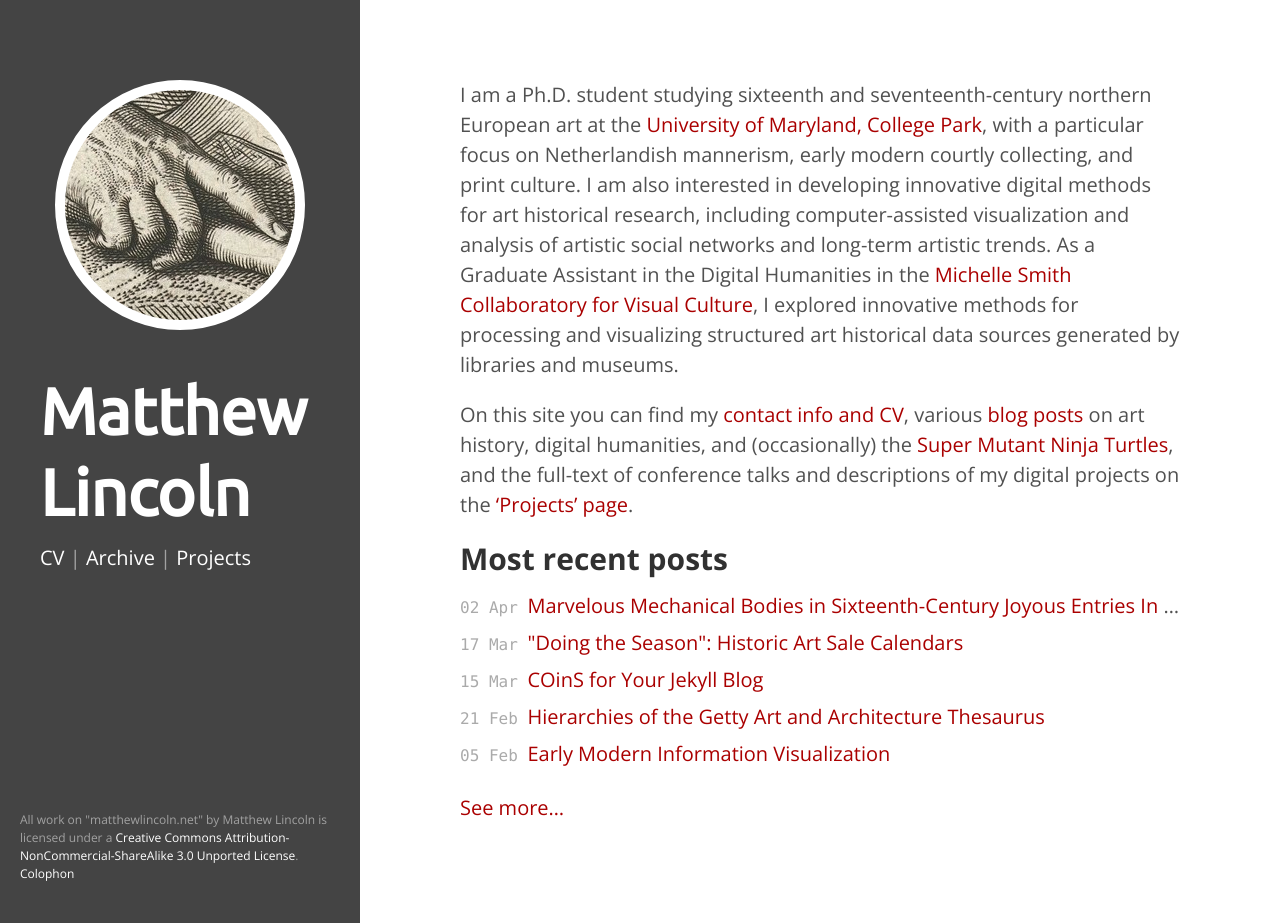
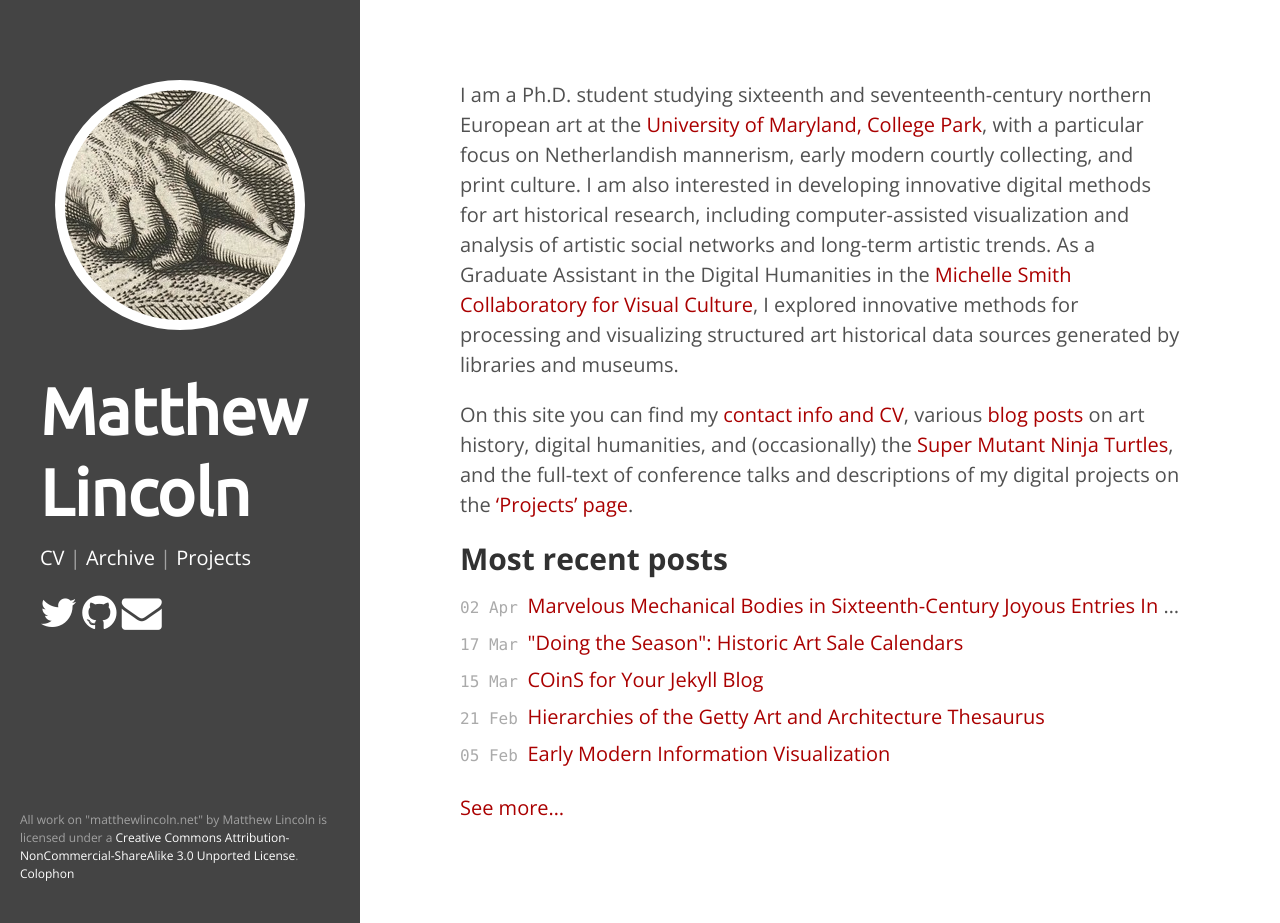
Before and after one commit to mdlincoln/mdlincoln.github.io, a Jekyll site: the page built from index.md, in a window 1280 px wide and 923 px high. Built offline with Jekyll 4.4.1, drawn with Linux system fonts in a browser that asks for light colours; nearby versions of some CDN libraries.

Commit message:
Use glyphicons for social links

```diff
--- a/_includes/html_head.html
+++ b/_includes/html_head.html
@@ -19,6 +19,7 @@
 <link rel="stylesheet" href="/assets/css/poole.css">
 <link rel="stylesheet" href="/assets/css/syntax.css">
 <link rel="stylesheet" href="/assets/css/hyde.css">
+<link href="//netdna.bootstrapcdn.com/font-awesome/4.0.3/css/font-awesome.css" rel="stylesheet">
 <link href='http://fonts.googleapis.com/css?family=Ubuntu|Open+Sans:400italic,400,700' rel='stylesheet' type='text/css'>
 
 {% if site.enable_analytics %}
--- a/_includes/sidebar.html
+++ b/_includes/sidebar.html
@@ -11,6 +11,8 @@
       {% endfor %}
     </p>
 
+    <p class="sidebar-nav"><a href="https://twitter.com/matthewdlincoln"><i class="fa fa-twitter fa-2x"></i></a> <a href="https://github.com/mdlincoln"><i class="fa fa-github fa-2x"></i></a> <a href="&#109;&#097;&#105;&#108;&#116;&#111;:&#109;&#108;&#105;&#110;&#099;&#111;&#108;&#049;&#064;&#117;&#109;&#100;&#046;&#101;&#100;&#117;"><i class="fa fa-envelope fa-2x"></i></a>
+
     <p class="license">All work on "<span xmlns:dct="http://purl.org/dc/terms/" property="dct:title">matthewlincoln.net</span>" by <span xmlns:cc="http://creativecommons.org/ns#" property="cc:attributionName">{{ site.data.site.title }}</span> is licensed under a <a rel="license" href="http://creativecommons.org/licenses/by-nc-sa/3.0/deed.en_US">Creative Commons Attribution-NonCommercial-ShareAlike 3.0 Unported License</a>. <a href="/pages/colophon.html">Colophon</a></p>
   </div>
 </div>
```
